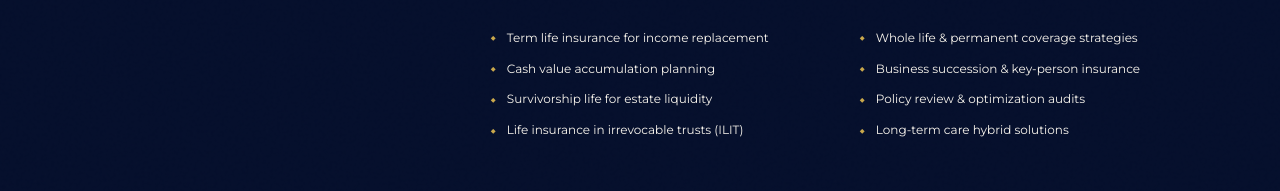
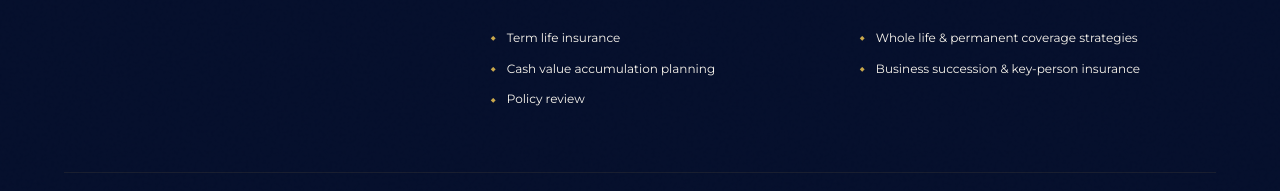
Before and after one commit to 2025onward/onwardwealthsolutions, a plain HTML site: page index.html in a window 1280 px wide. Both pictures are taken after a click on the link "WHAT WE OFFER". Shown: the part 609-800 px from the top of the page. Drawn offline with nearby package versions, Linux system fonts and the light colour scheme.

Commit message:
Add files via upload

```diff
--- a/index.html
+++ b/index.html
@@ -1055,14 +1055,11 @@
       <div class="service-right">
         <p class="service-desc">Life insurance is far more than a death benefit — it is the cornerstone of a complete financial plan. We analyze your complete picture: income, debts, dependents, estate goals, and business interests to architect a coverage solution that eliminates vulnerability and creates opportunity. Our advisors specialize in term, whole life, universal life, and indexed universal life policies, deploying each strategically based on your unique circumstances and long-term objectives.</p>
         <ul class="service-points">
-          <li>Term life insurance for income replacement</li>
+          <li>Term life insurance</li>
           <li>Whole life & permanent coverage strategies</li>
           <li>Cash value accumulation planning</li>
           <li>Business succession & key-person insurance</li>
-          <li>Survivorship life for estate liquidity</li>
-          <li>Policy review & optimization audits</li>
-          <li>Life insurance in irrevocable trusts (ILIT)</li>
-          <li>Long-term care hybrid solutions</li>
+          <li>Policy review</li>
         </ul>
       </div>
     </div>
@@ -1096,7 +1093,7 @@
         <p class="service-desc">Markets are unpredictable. Portfolios need not be. We build investment strategies grounded in evidence-based principles, spanning multiple asset classes, sectors, and geographies to smooth volatility and capture growth across economic cycles. Our approach goes beyond stock-bond allocation: we evaluate alternative investments, private equity, real assets, and factor-based strategies to construct portfolios that align your risk tolerance with your financial timeline and income needs.</p>
         <ul class="service-points">
           <li>Asset allocation modeling & rebalancing</li>
-          <li>Alternative investments & private equity</li>
+          <li>Alternative investments</li>
           <li>Risk tolerance assessment & alignment</li>
           <li>Safety against market downturns</li>
         </ul>
```
